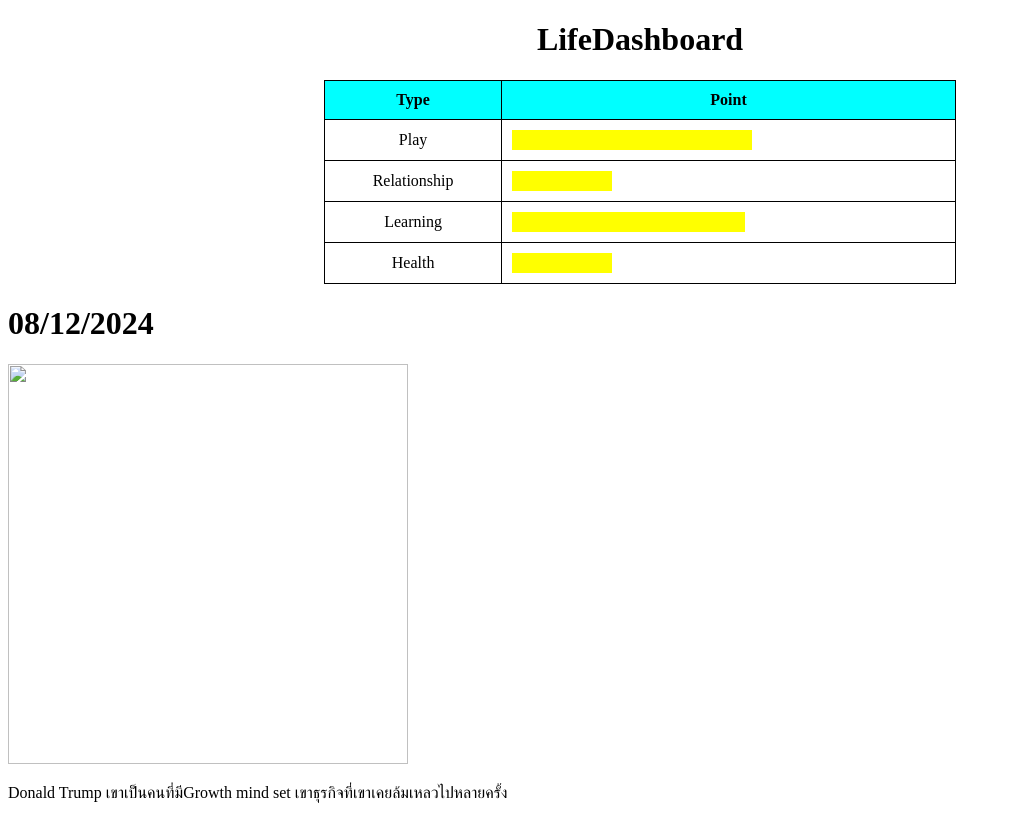
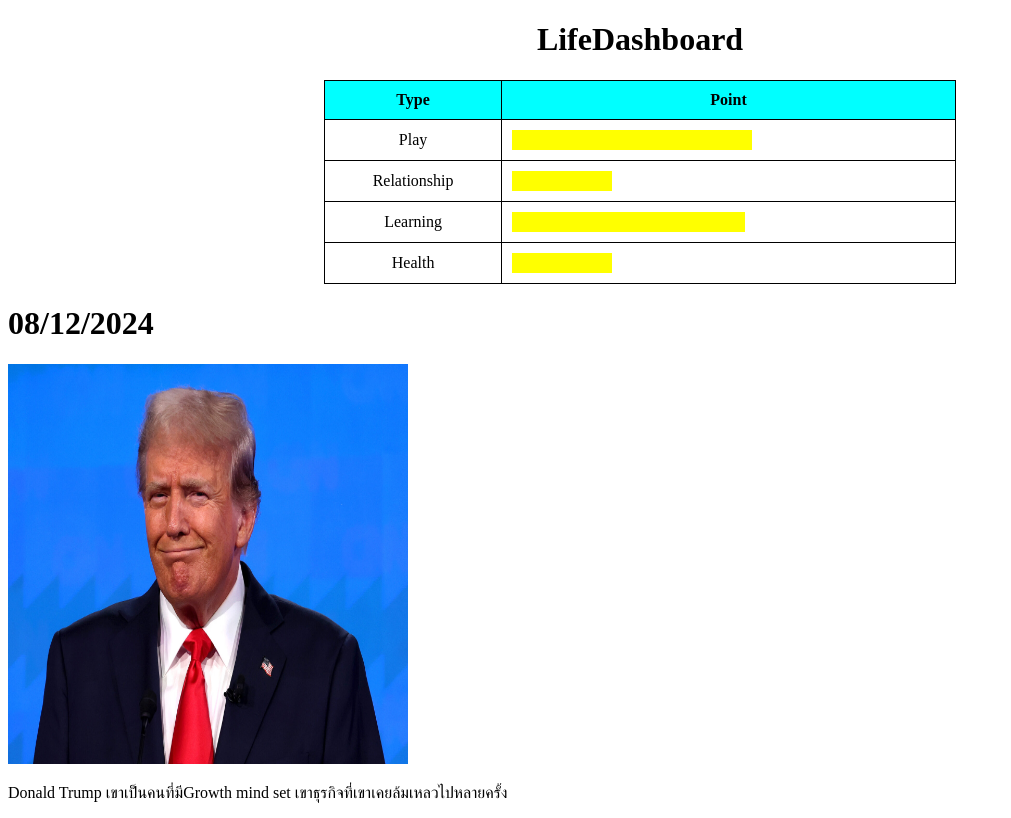
Before and after one commit to NoisyDv/my_webpage, a plain HTML site: page index.html in a window 1280 px wide. Shown: the whole page, without its empty margins (0-1011 px from the left). Drawn offline with Linux system fonts and the light colour scheme; files whose address does not match are found by name.

Commit message:
chage image

```diff
--- a/index.html
+++ b/index.html
@@ -91,7 +91,7 @@
     </tbody>
   </table>
   <h1>08/12/2024</h1>
-  <img src="" /home/Tonnam/Downloads/SR_23.07.20_PoliticalLeadersFavorability_feature-jpg alt="" width=400px
+  <img src="/home/Tonnam/web_project/my_webpage/image/GettyImages-2159611561-1536x1089.jpg" alt="" width=400px
     height=400px>
   <p>Donald Trump เขาเป็นคนที่มีGrowth mind set เขาธุรกิจที่เขาเคยล้มเหลวไปหลายครั้ง<br>
 
```
